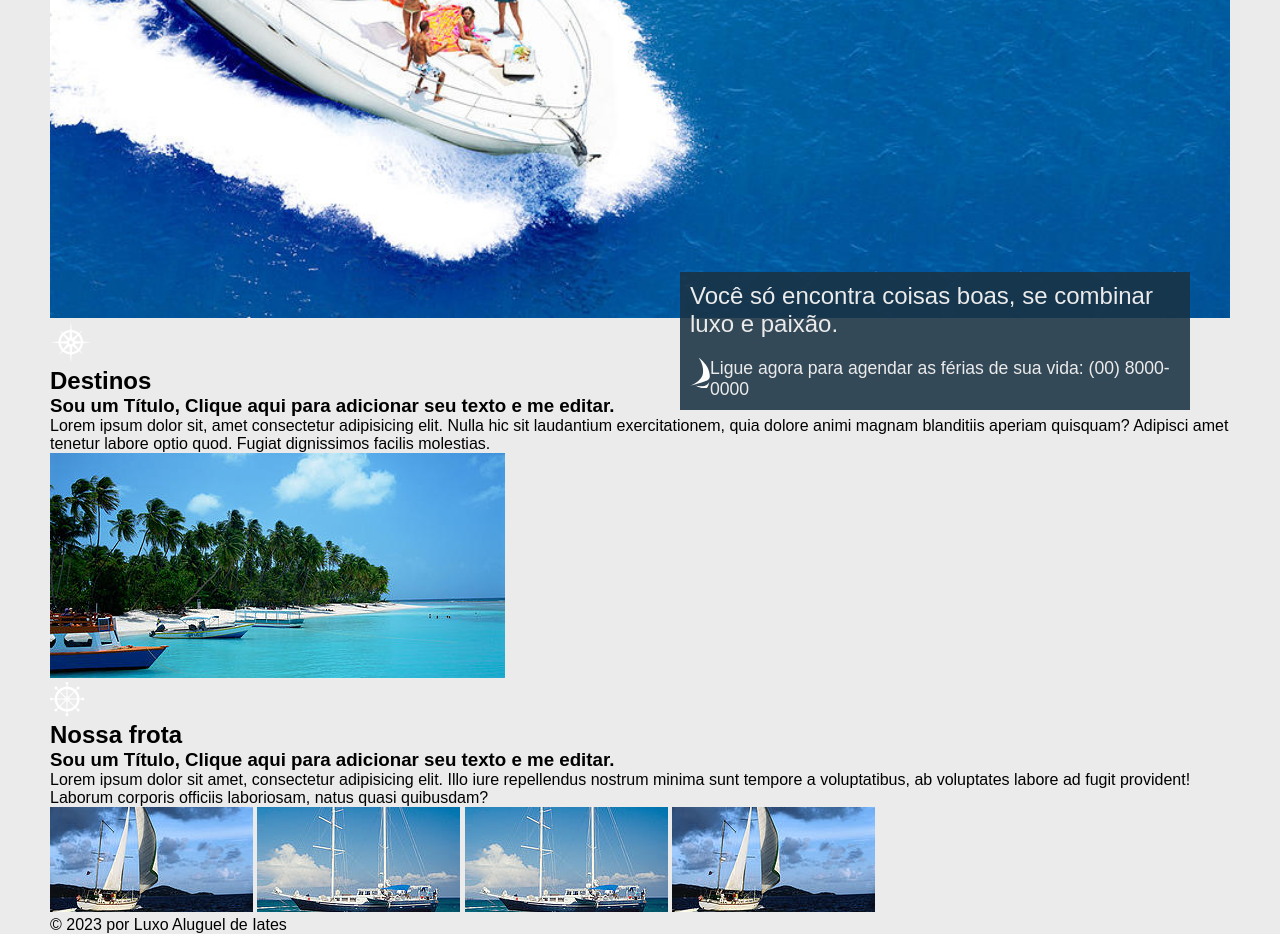
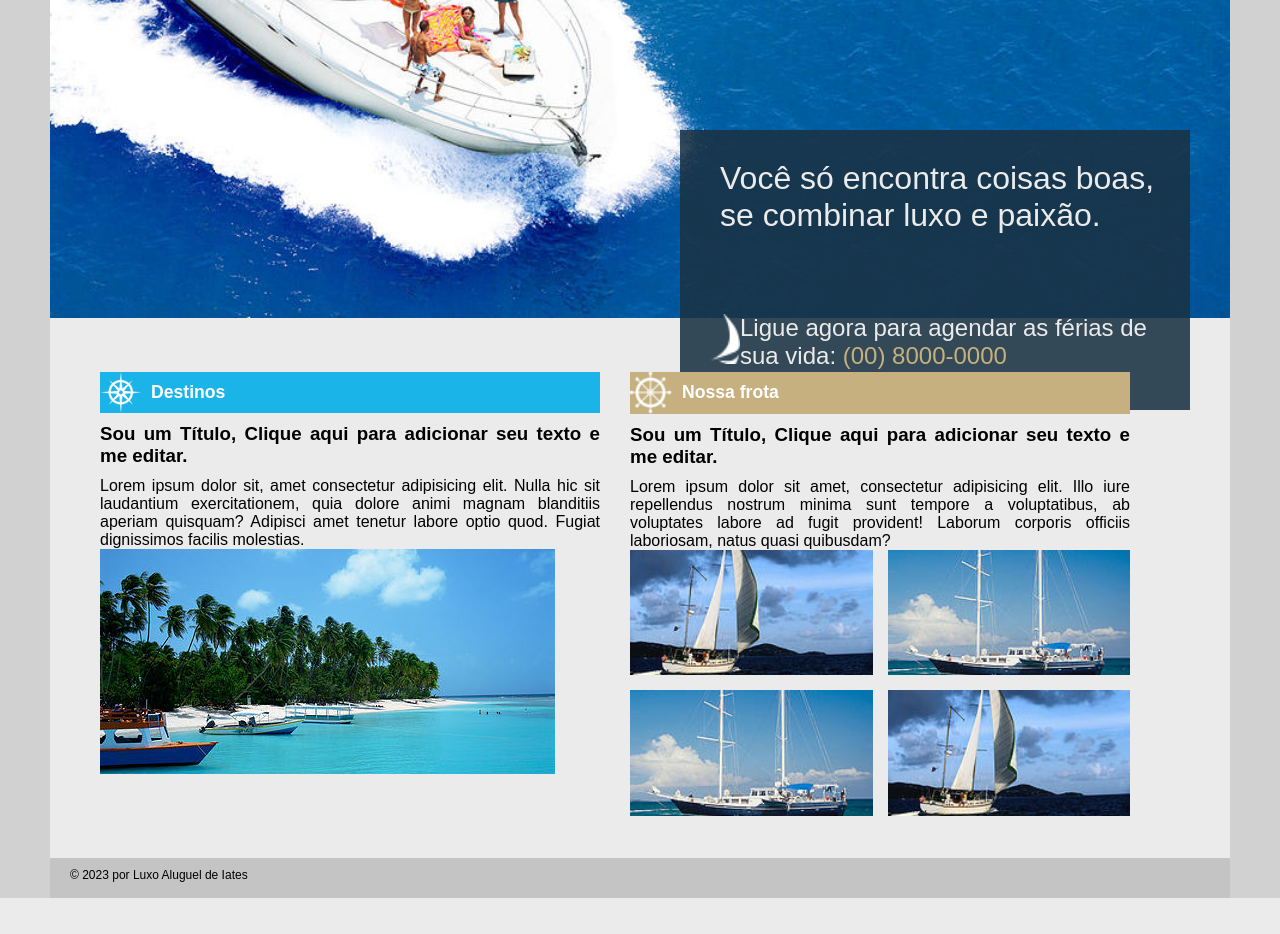
Before and after one commit to jotamonteiro/projetoiate, a plain HTML site: page index.html in a window 1280 px wide. Shown: the part 380-1314 px from the top of the page. After the commit the page ends 1278 px from the top, so only its background shows below. Drawn offline with Linux system fonts and the light colour scheme.

Commit message:
Added all CSS styles and Modified HTML files

```diff
--- a/index.html
+++ b/index.html
@@ -45,7 +45,7 @@
                     <div class="principal-texto-logo">
                         <div class="contato-logo"><img src="imagens/barco2.png" alt="Logo barco menor"></div>
                         <div class="p-texto-2">
-                            <p>Ligue agora para agendar as férias de sua vida: (00) 8000-0000</p>
+                            <p>Ligue agora para agendar as férias de sua vida: <span>(00) 8000-0000</span></p>
                         </div>
                     </div>
                 </div>
@@ -94,7 +94,7 @@
         </div>
     </div>
     <footer>
-        &copy; 2023 por Luxo Aluguel de Iates
+        <p>&copy; 2023 por Luxo Aluguel de Iates</p>
     </footer>
 
 </body>
--- a/style.css
+++ b/style.css
@@ -8,7 +8,8 @@
 body {
     background-color: #EBEBEB;
     font-family: Arial, sans-serif;
-    margin: 0px 50px 0px 50px ;
+    border-left: #d1d1d1 50px solid;
+    border-right: #d1d1d1 50px solid;
 }
 
 header {
@@ -98,26 +99,34 @@ nav {
     bottom: 10px;
     right: 90px;
     width: 510px;
+    height: 280px;
+
 }
 
 .p-texto-1 {
-    font-size: 1.5em;
+    font-size: 2em;
     color: #EBEBEB;
-    padding: 10px;
+    padding: 30px;
+    width: 530px;
+}
+
+.p-texto-1 p {
+    padding-left: 10px;
 }
 
 .p-texto-2 {
     color: #EBEBEB;
-    font-size: 1.1em;
+    font-size: 1.5em;;
 }
 
 .principal-texto-logo {
     display: flex;
-    padding: 10px;
+    padding: 30px;
+    padding-top: 50px;
 }
 
 .principal-texto-2 {
-    padding: 15px;
+    padding: 10px;
 }
 
 .menu-pages-mv {
@@ -125,3 +134,99 @@ nav {
     right: 60px;
     top: 65px;
 }
+
+.conteudo {
+    display: flex;
+}
+
+.conteudo-destino {
+    max-width: 500px;
+    margin-left: 50px;
+    margin-top: 50px;
+    margin-bottom: 50px;
+}
+
+.conteudo-frota {
+    max-width: 500px;
+    position: absolute;
+    right: 150px;
+    margin-top: 50px;
+    margin-bottom: 50px;
+}
+
+.destino {
+    display: flex;
+    background-color: #1BB4E8;
+}
+
+.destino h2 {
+    color: white;
+    padding-top: 10px;
+    padding-left: 10px;
+    font-size: 1.1em;
+}
+
+.frota {
+    display: flex;
+    background-color: #C6B07F;
+    height: 42px;
+
+}
+
+.frota h2 {
+    color: white;
+    padding-top: 10px;
+    padding-left: 10px;
+    font-size: 1.1em;
+}
+
+.destino-texto h3 {
+    margin-top: 10px;
+    margin-bottom: 10px;
+}
+
+.contato-logo img {
+    width: 30px;
+    height: 50px;
+}
+
+.p-texto-2 span {
+    color: #C6B07F;
+}
+
+.frota-texto h3 {
+    margin-top: 10px;
+    margin-bottom: 10px;
+}
+
+footer {
+    margin-top: 30px;
+    padding-left: 20px;
+    background-color: #c4c4c4;
+    height: 40px;
+}
+
+footer p {
+    padding-top: 10px;
+    font-size: 12px;
+}
+
+.frota-texto{
+    text-align: justify;
+}
+
+.destino-texto {
+    text-align: justify;
+}
+
+.frota-imagens {
+    display: grid;
+    grid-template-columns: repeat(auto-fit, minmax(200px, 1fr));
+    gap: 15px;
+}
+
+.frota-imagens img {
+    width: 100%;
+    height: 100%;
+    object-fit: cover;
+}
```
Also changed, not shown: aluguel.html (+11 -1 lines), contatos.html (+11 -3 lines), destinos.html (+11 -1 lines), tripulacao.html (+11 -1 lines).
